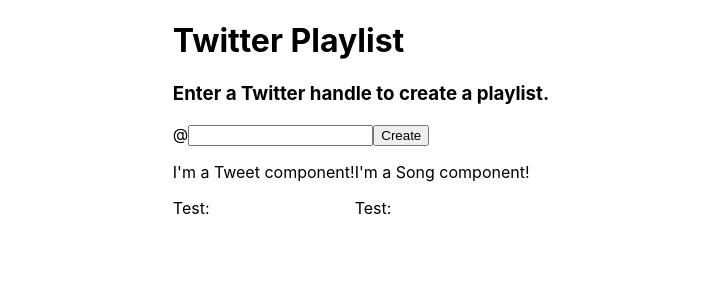
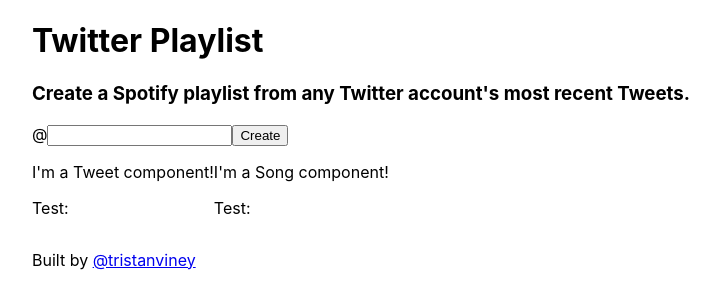
Before and after one commit to yeniv/screenplay-soundtrack, a React (Create React App) app: page / in a window 1280 px wide. Shown: the top 308 px of the page, without its empty margins (279-999 px from the left). Built offline with nearby package versions, Linux system fonts and the light colour scheme.

Commit message:
footer added and components split into their own files

```diff
--- a/public/index.html
+++ b/public/index.html
@@ -24,7 +24,7 @@
       work correctly both with client-side routing and a non-root public URL.
       Learn how to configure a non-root public URL by running `npm run build`.
     -->
-    <title>Spotify Playlist</title>
+    <title>Twitter Playlist</title>
   </head>
   <body>
     <noscript>You need to enable JavaScript to run this app.</noscript>
--- a/src/App.css
+++ b/src/App.css
@@ -25,3 +25,6 @@
 
 .song {
 }
+
+.footer{
+}
--- a/src/App.js
+++ b/src/App.js
@@ -2,6 +2,7 @@
 import Header from "./components/header.js"
 import Search from "./components/search.js"
 import Playlist from "./components/playlist.js"
+import Footer from "./components/footer.js"
 
 import './App.css'
 
@@ -30,18 +31,14 @@
     return (
       <div className="container">
         <div className="app">
-          <Header
-            title="Twitter Playlist"
-            description="Enter a Twitter handle to create a playlist." />
-
+          <Header />
           <Search
             value={this.state.searchInput}
             handleSearchChange={this.handleSearchChange}
             handleSearchSubmit={this.handleSearchSubmit} />
-
           <Playlist
-            value={ this.state.playlistValue} />
-
+            value={this.state.playlistValue} />
+          <Footer />
         </div>
       </div>
     )
--- /dev/null
+++ b/src/components/footer.js
@@ -0,0 +1,13 @@
+import React, { Component } from 'react'
+
+class Footer extends Component {
+  render() {
+    return (
+      <div className='footer'>
+        <p>Built by <a href="http://twitter.com/tristanviney" target="blank">@tristanviney</a></p>
+      </div>
+    )
+  }
+}
+
+export default Footer
--- a/src/components/header.js
+++ b/src/components/header.js
@@ -4,8 +4,8 @@
   render() {
     return (
       <div className='header'>
-        <h1>{ this.props.title }</h1>
-        <h3>{ this.props.description }</h3>
+        <h1>Twitter Playlist</h1>
+        <h3>Create a Spotify playlist from any Twitter account's most recent Tweets.</h3>
       </div>
     )
   }
```
